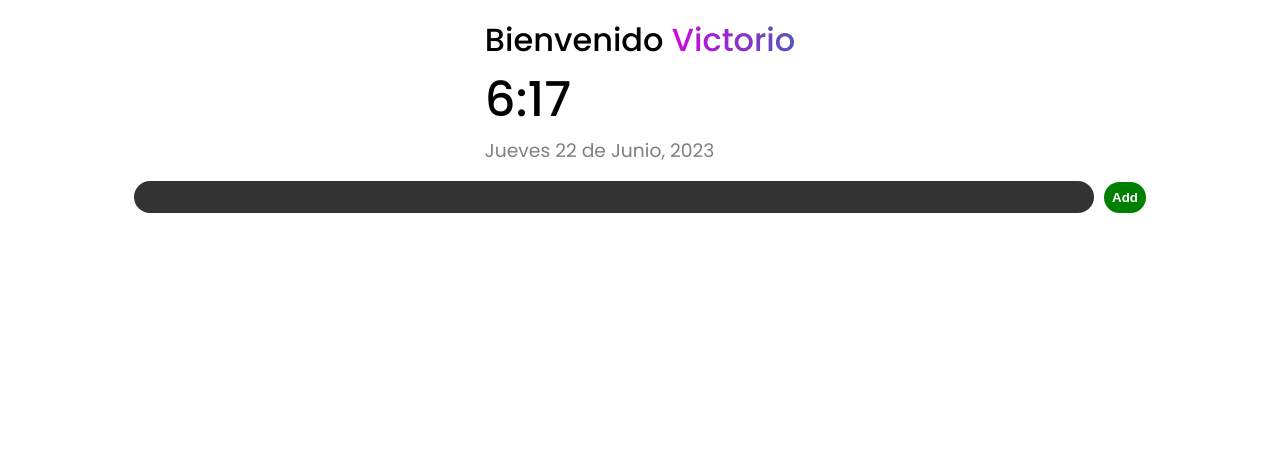
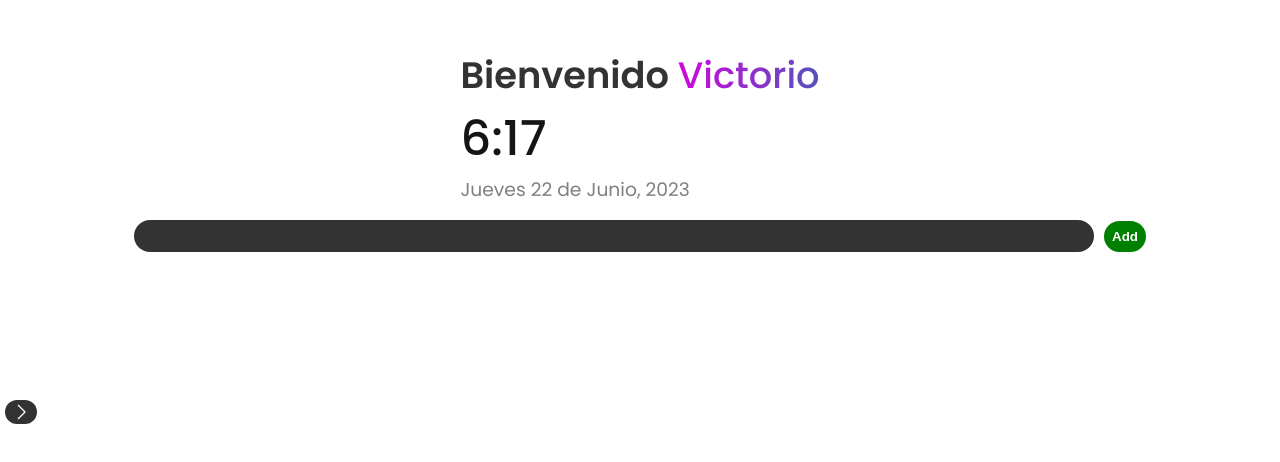
Before and after one commit to Victorioo/todoList-react, a React (Vite) app: page / in a window 1280 px wide. Shown: the top 462 px of the page. Built offline with nearby package versions, Linux system fonts and the light colour scheme.

Commit message:
added: menu

```diff
--- a/index.html
+++ b/index.html
@@ -4,7 +4,7 @@
     <meta charset="UTF-8" />
     <link rel="icon" type="image/svg+xml" href="/vite.svg" />
     <meta name="viewport" content="width=device-width, initial-scale=1.0" />
-    <title>Vite + React</title>
+    <title>React + To Do </title>
   </head>
   <body>
     <div id="root"></div>
--- a/package.json
+++ b/package.json
@@ -11,7 +11,8 @@
   },
   "dependencies": {
     "react": "^18.2.0",
-    "react-dom": "^18.2.0"
+    "react-dom": "^18.2.0",
+    "react-icons": "^4.10.1"
   },
   "devDependencies": {
     "@types/react": "^18.0.37",
--- /dev/null
+++ b/src/components/Menu.jsx
@@ -0,0 +1,30 @@
+// import { useState } from 'react'
+import { VscChevronRight } from "react-icons/vsc";
+import '../css/Menu.css'
+
+function Menu() {
+    const abrirMenu = ()=>{
+        let menuDesplegable = document.querySelector(".menu");
+        let barMenu = document.querySelector(".bars-menu");
+
+        menuDesplegable.classList.toggle("desplegado");
+
+        barMenu.classList.toggle("bars-desplegadas");
+    }
+  return (
+    <>
+        <VscChevronRight onClick={abrirMenu} className="bars-menu"/>
+      <div className="menu">
+        <ul className="links-container">
+            <li className="links">Home</li>
+            <li className="links">About</li>
+            <li className="links">Contact</li>
+            <li className="links">Ajustes</li>
+            <li className="links">Acerca de</li>
+        </ul>
+      </div>
+    </>
+  );
+}
+
+export default Menu;
--- a/src/css/Bienvenida.css
+++ b/src/css/Bienvenida.css
@@ -13,17 +13,20 @@
 }
 
 h1 {
-    font-weight: 500;
+  font-size: 2.3rem;
+  font-weight: 600;
+  color: #333;
 }
 
 h1 span {
   font-weight: 500;
-    background: linear-gradient(to right , rgb(208, 6, 222) ,rgb(84, 84, 186));
+  background: linear-gradient(to right, rgb(208, 6, 222), rgb(84, 84, 186));
   -webkit-text-fill-color: transparent;
   -webkit-background-clip: text;
 }
 
 #hora {
+  color: #141516;
   font-weight: 500;
   font-size: 3rem;
 }
--- /dev/null
+++ b/src/css/Menu.css
@@ -0,0 +1,53 @@
+.bars-menu {
+  width: 2rem;
+  height: 1.5rem;
+  position: relative;
+  top: 50vh;
+  left: 5px;
+  cursor: pointer;
+  background: none;
+  z-index: 1;
+  border-radius: 2rem;
+  background-color: #333;
+  color: white;
+  transition: transform 300ms;
+}
+
+.menu {
+  position: fixed;
+  width: 65vw;
+  padding: 40px;
+  top: 0;
+  left: -100vw;
+  background-color: #333;
+  z-index: 0;
+  height: 100vh;
+  transition: left 500ms;
+
+}
+
+.links-container {
+  display: flex;
+  flex-flow: column wrap;
+  justify-content: center;
+  align-items: end;
+  gap: 10px;
+  font-size: 1.2rem;
+}
+
+.links {
+  color: white;
+  border-radius: 2rem;
+}
+
+.desplegado {
+  left: 0;
+  transition: left 500ms;
+}
+
+.bars-desplegadas {
+  color: black;
+  background-color: white;
+  transform: rotate(180deg);
+  transition: transform 300ms;
+}
--- a/src/css/todo.css
+++ b/src/css/todo.css
@@ -30,7 +30,7 @@ input {
 .deleteButton {
     border: none;
     border-radius: 1rem;
-    background-color: rgb(177, 40, 40);
+    background-color: rgb(175, 40, 40);
     padding: 5px;
     text-align: center;
     color: white;
@@ -38,7 +38,7 @@ input {
 }
 
 .task {
-    background-color: #333;
+    background-color: #111;
     margin: 1rem 0;
     width: 90vw;
     color: #fff;
--- a/src/main.jsx
+++ b/src/main.jsx
@@ -1,11 +1,18 @@
 import ReactDOM from "react-dom/client";
 import "./index.css";
+
+// componentes
+
 import Bienvenida from './components/Bienvenida'
 import ToDo from './components/ToDo'
+import Menu from './components/Menu'
+
 
 ReactDOM.createRoot(document.getElementById("root")).render(
   <>
+    <Menu />
     <Bienvenida nombre="Victorio"/>
     <ToDo/>
   </>
 );
+//
```
Also changed, not shown: src/index.css (line endings or trailing spaces), 1 other file (tests, documents, lock files or other folders). Lines whose indentation alone changed are shown as unchanged.
